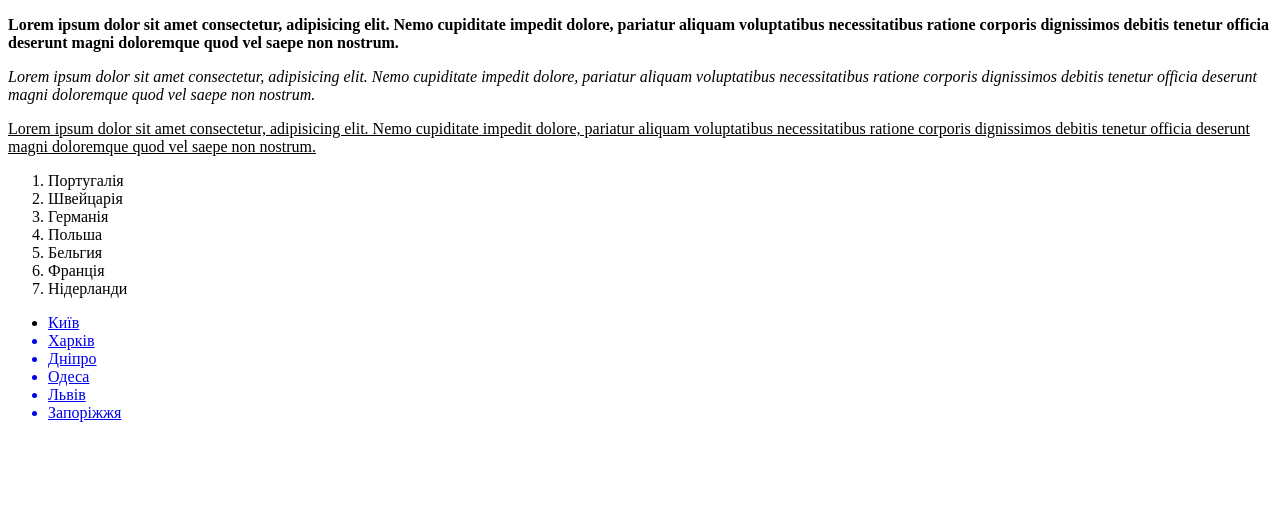
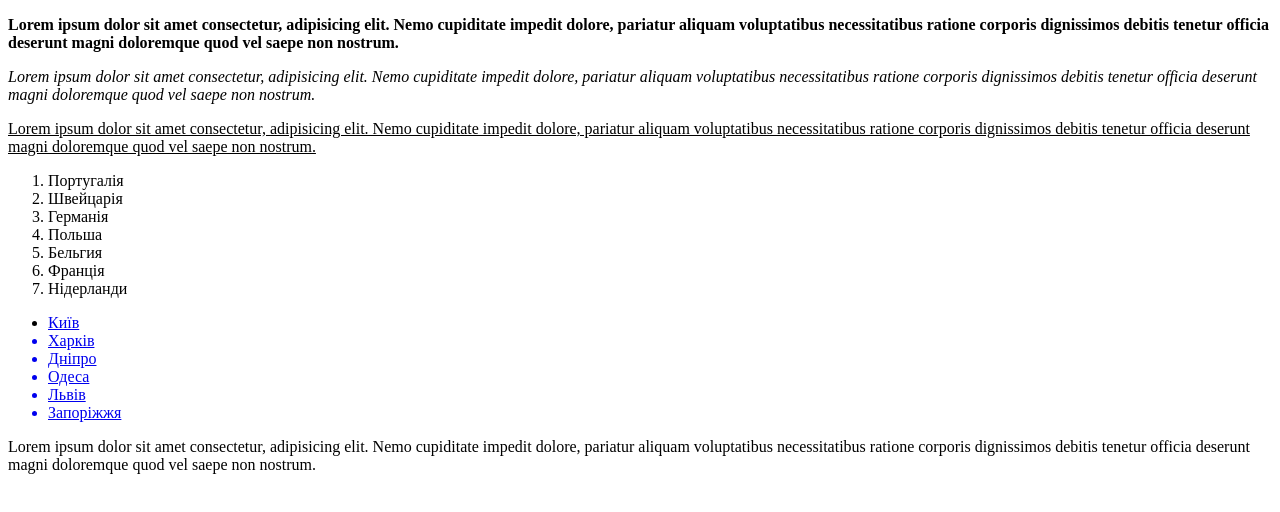
Before and after one commit to yevamel/html-practic, a plain HTML site: page index.html in a window 1280 px wide. Drawn offline with Linux system fonts and the light colour scheme.

Commit message:
Додати бічну частину

```diff
--- a/index.html
+++ b/index.html
@@ -47,6 +47,10 @@
         </a>
         </div>
     </div>
-
+    <aside>
+        Lorem ipsum dolor sit amet consectetur, adipisicing elit. Nemo cupiditate impedit dolore, pariatur
+        aliquam voluptatibus necessitatibus ratione corporis dignissimos debitis tenetur officia deserunt magni
+        doloremque quod vel saepe non nostrum.
+    </aside>
 </body>
 </html>
```
